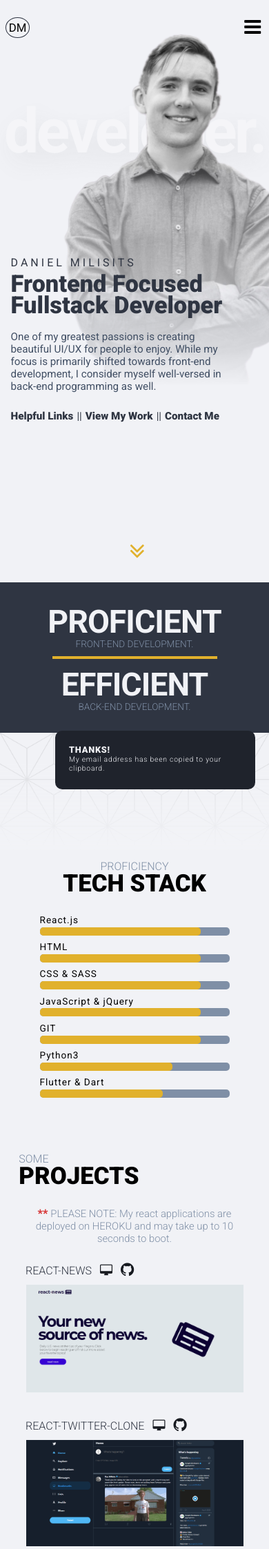
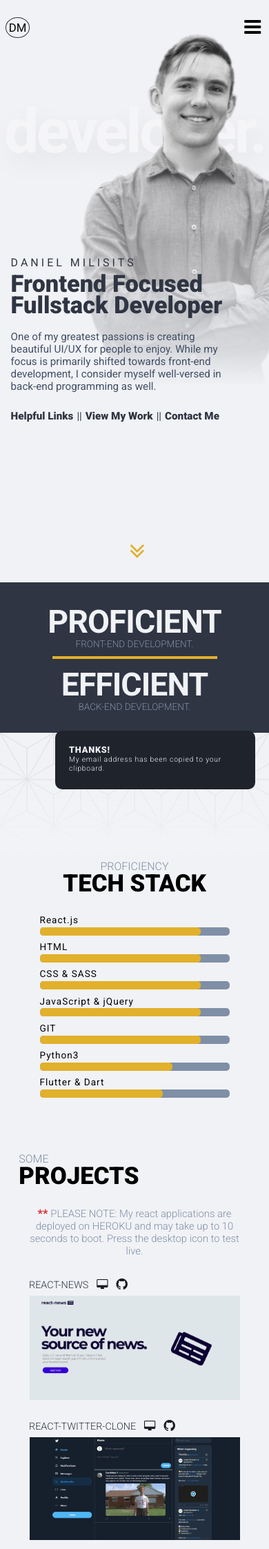
Before and after one commit to d-milisits/portfolio-site, a PHP site: page / in a window 390 px wide. Shown: the top 2245 px of the page at 69% size. Run offline with PHP 8.4, Linux system fonts and the light colour scheme; some libraries are stand-ins or nearby versions.

Commit message:
media query updates

```diff
--- a/index.html
+++ b/index.html
@@ -199,12 +199,12 @@
         <h1>PROJECTS</h1>
       </div>
 
-      <p class="note"><span>**  </span>PLEASE NOTE: My react applications are deployed on HEROKU and may take up to 10 seconds to boot.</p>
+      <p class="note"><span>**  </span>PLEASE NOTE: My react applications are deployed on HEROKU and may take up to 10 seconds to boot. Press the desktop icon to test live.</p>
 
       <div class="projects" id="projects" data-aos="fade-up" data-aos-delay="300">
 
         <div class="site" id="card" onmouseover="fadein('news')" onmouseout="fadeout('news')">
-          <img src="./img/news.png">
+          <img src="./img/news.PNG">
           <div class="title">
             <p>REACT-NEWS</p>
             <a href="https://react-news-dm.herokuapp.com/home" target="_blank"><i class="fa fa-desktop" aria-hidden="true"></i></a>
--- a/styles/index.css
+++ b/styles/index.css
@@ -1108,9 +1108,9 @@ html {
     font-size: .65rem;
   }
   .projects .site {
-    width:315px;
+    width:345px;
     margin: 27.5px;
-    margin-bottom: 37.5px;
+    margin-bottom: 45px;
   }
   .projects .site .title {
     top: -45px;
@@ -1132,12 +1132,12 @@ html {
     font-size: .8rem;
   }
 }
-@media (max-width: 376px) {
+@media (max-width: 401px) {
   .mobile-img img {
     right:-27%;
   }
   .projects .site {
-    width:285px;
+    width:305px;
     margin: 25px;
   }
   .projects .site .title {
@@ -1154,7 +1154,7 @@ html {
   .projects .site .text {
     top:10%;
     left:4%;
-    width: 87.5%;
+    width: 93%;
     font-size: .725rem;
   }
 }
```
